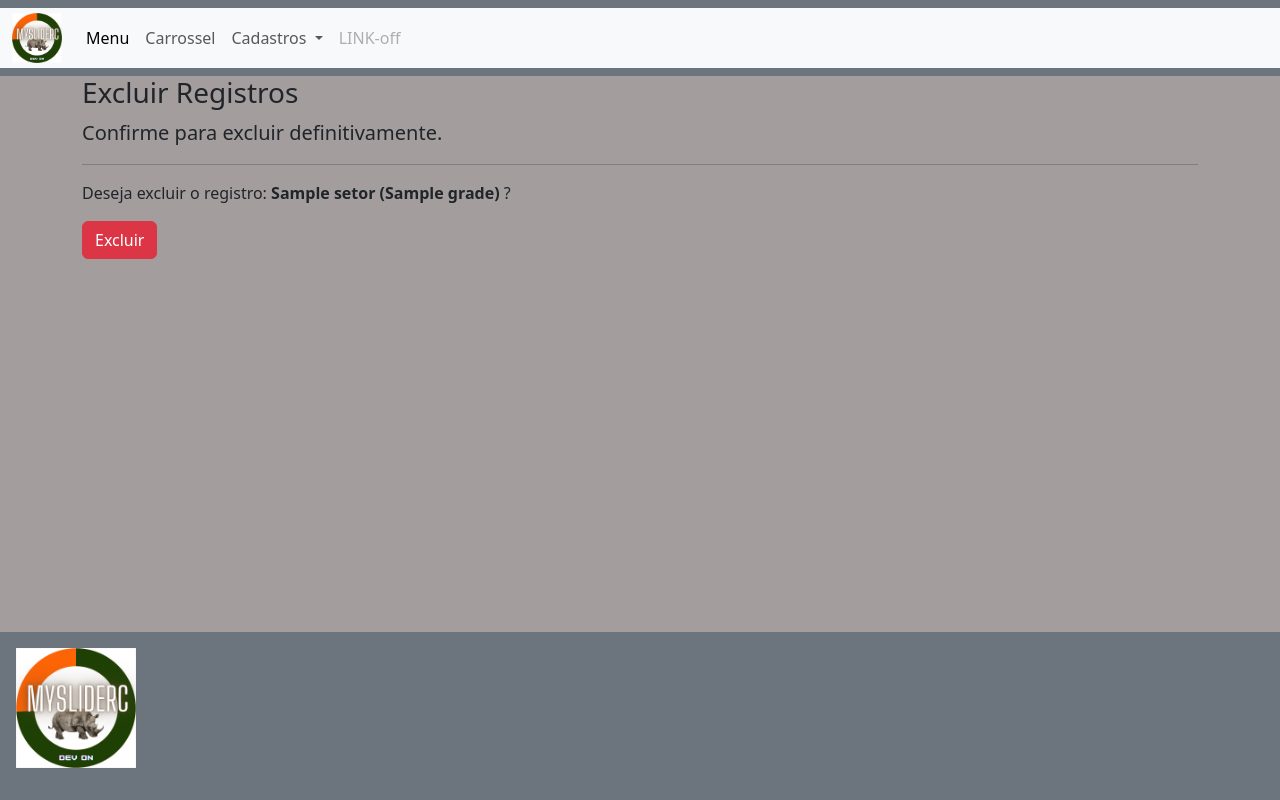
After one commit to Viero19G/Django_MySliderC, a Django app: page /cadastros/excluir/setor/1/ in a window 1280 px wide. The commit adds this page. Run offline with Django 4.2, Linux system fonts and the light colour scheme; tables that the repository leaves empty hold one stand-in row (values such as "Sample post"); parts of the project's set-up code (start-up, migrations or seed data) failed here and were passed over; some libraries are stand-ins or nearby versions.

Commit message:
deleteviews

```diff
--- /dev/null
+++ b/MySliderC/cadastros/deleteviews.py
@@ -0,0 +1,33 @@
+from django.views.generic.edit import DeleteView   ##### views para Delete
+from carrosselApp.models import *
+from django.urls import reverse_lazy
+
+class SetorDelete(DeleteView):
+    model = Setor
+    template_name = 'cadastros/delete.html'
+    success_url = reverse_lazy('inicio')
+
+class GradeDelete(DeleteView):
+    model = Grade
+    template_name = 'cadastros/delete.html'
+    success_url = reverse_lazy('inicio')
+
+class ConteudoDelete(DeleteView):
+    model = Conteudo
+    template_name = 'cadastros/delete.html'
+    success_url = reverse_lazy('inicio')
+
+class UsuarioDelete(DeleteView):
+    model = Usuario
+    template_name = 'cadastros/delete.html'
+    success_url = reverse_lazy('inicio')
+
+class PerfilDelete(DeleteView):
+    model = Perfil
+    template_name = 'cadastros/delete.html'
+    success_url = reverse_lazy('inicio')
+
+class Perfil_UsuarioDelete(DeleteView):
+    model = Perfil_Usuario
+    template_name = 'cadastros/delete.html'
+    success_url = reverse_lazy('inicio')
--- /dev/null
+++ b/MySliderC/cadastros/templates/cadastros/delete.html
@@ -0,0 +1,25 @@
+{% extends 'paginas/modelo.html' %}
+{% load static %}
+
+
+{% block conteudo %}
+<h3>Excluir Registros</h3>
+<p class="lead">
+    Confirme para excluir definitivamente.
+</p>
+
+<hr>
+
+<form action="" method="post">
+
+    <p>
+        Deseja excluir o registro: <strong>{{ object }}</strong> ?
+    </p>
+
+    {% csrf_token %}
+
+    {{ form.as_p }}
+
+    <button type="submit" class="btn btn-danger">Excluir</button>
+</form>
+{% endblock %}
--- a/MySliderC/cadastros/urls.py
+++ b/MySliderC/cadastros/urls.py
@@ -3,6 +3,9 @@ from django.urls import path
 from .views import *
 ### importando views de update
 from .upviews import *
+### importando views de delete
+from .deleteviews import *
+
 
 
 
@@ -24,4 +27,13 @@ urlpatterns = [
     path('editar/usuario/<int:pk>/', UsuarioUpdate.as_view(), name='upUsuario'),
     path('editar/perfil-usuario/<int:pk>/', Perfil_UsuarioUpdate.as_view(), name='upUsuarioPerfil'),
     path('editar/conteudo/<int:pk>/', ConteudoUpdate.as_view(), name='upConteudo'),
+
+ #### urls para delete ####
+
+    path('excluir/setor/<int:pk>/', SetorDelete.as_view(), name='delSetor'),
+    path('excluir/grade/<int:pk>/', GradeDelete.as_view(), name='delGrade'),
+    path('excluir/perfil/<int:pk>/', PerfilDelete.as_view(), name='delPerfil'),
+    path('excluir/usuario/<int:pk>/', UsuarioDelete.as_view(), name='delUsuario'),
+    path('excluir/perfil-usuario/<int:pk>/', Perfil_UsuarioDelete.as_view(), name='delUsuarioPerfil'),
+    path('excluir/conteudo/<int:pk>/', ConteudoDelete.as_view(), name='delConteudo'),
 ]
--- a/MySliderC/static/css/style.css
+++ b/MySliderC/static/css/style.css
@@ -1,3 +1,3 @@
 body {
-    background-color: rgba(46, 126, 62, 0.301);
+    background-color: rgba(117, 108, 108, 0.663);
 }
```
Also changed, not shown: MySliderC/paginas/templates/paginas/modelo.html (line endings or trailing spaces).
